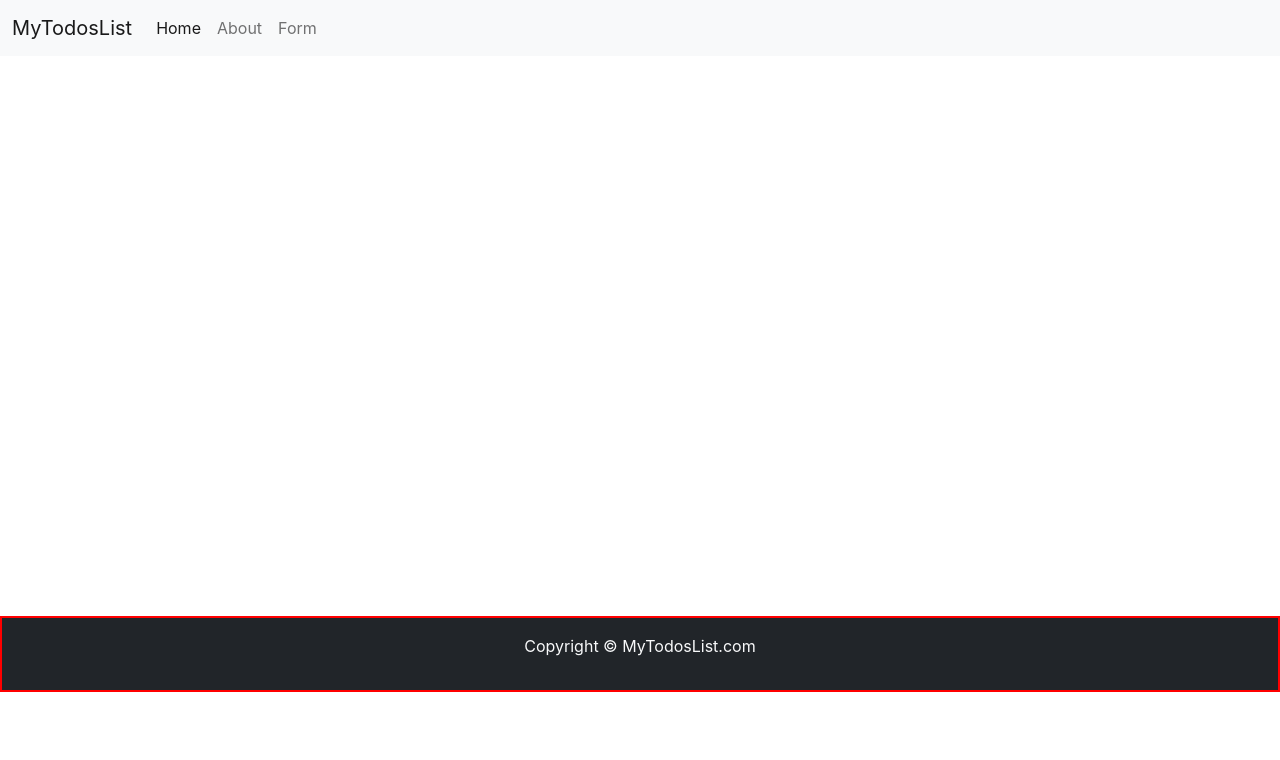
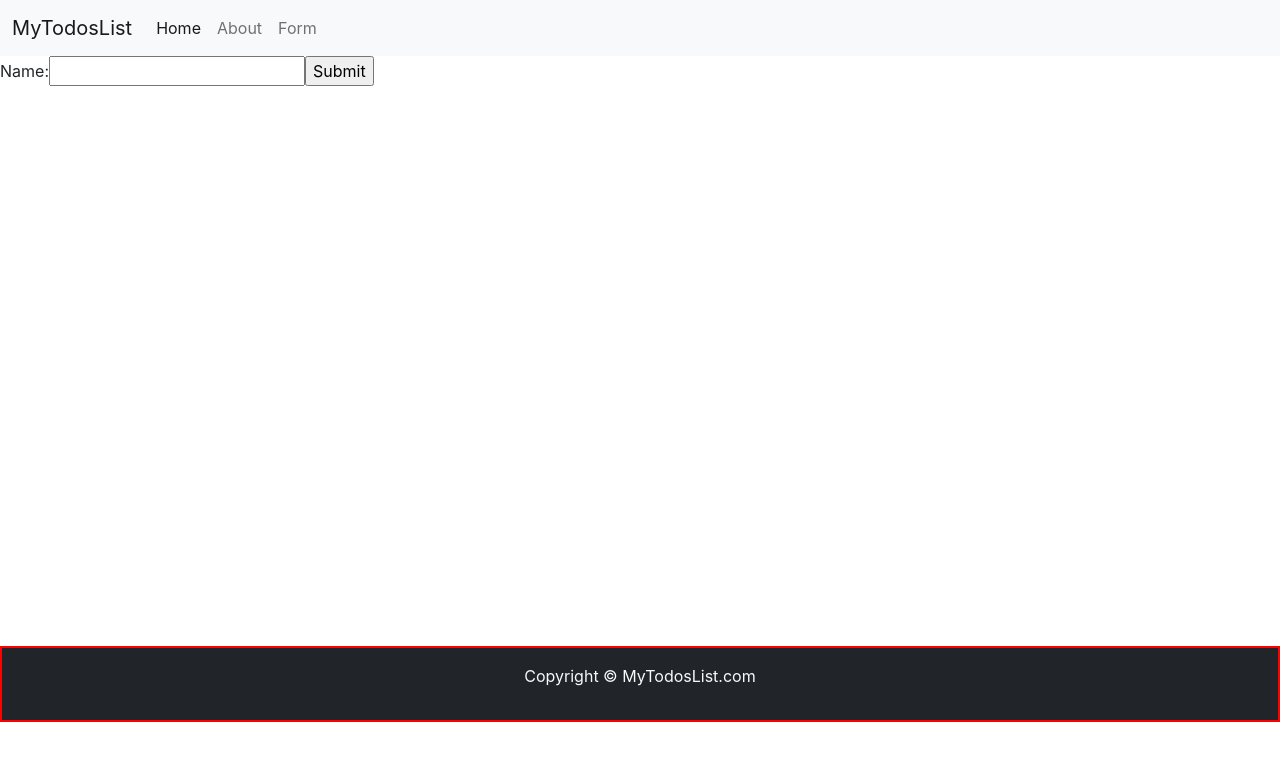
Before and after one commit to harshchatbot/MyReactWebsite, a React (Create React App) app: page /form in a window 1280 px wide. Shown: the top 760 px of the page. Built offline with nearby package versions, Linux system fonts and the light colour scheme.

Commit message:
adding form

```diff
--- a/src/App.js
+++ b/src/App.js
@@ -4,6 +4,7 @@ import { Todos } from "./MyComponents/Todos";
 import { Footer } from "./MyComponents/Footer";
 import { AddTodo } from "./MyComponents/AddTodo";
 import { About } from "./MyComponents/About";
+import { Form } from "./MyComponents/Form";
 import React, { useState, useEffect } from 'react';
 import {
   BrowserRouter as Router,
@@ -107,6 +108,10 @@ function App() {
             <About />
           </Route>
 
+          <Route exact path="/form">
+            <Form />
+          </Route>
+
         </Switch>
 
         <Footer />
--- a/src/MyComponents/Header.js
+++ b/src/MyComponents/Header.js
@@ -22,7 +22,7 @@ export default function Header(props) {
               </li>
 
               <li className="nav-item">
-                <Link className="nav-link" to="/Form">Form</Link>
+                <Link className="nav-link" to="/form">Form</Link>
               </li>
 
 
```
